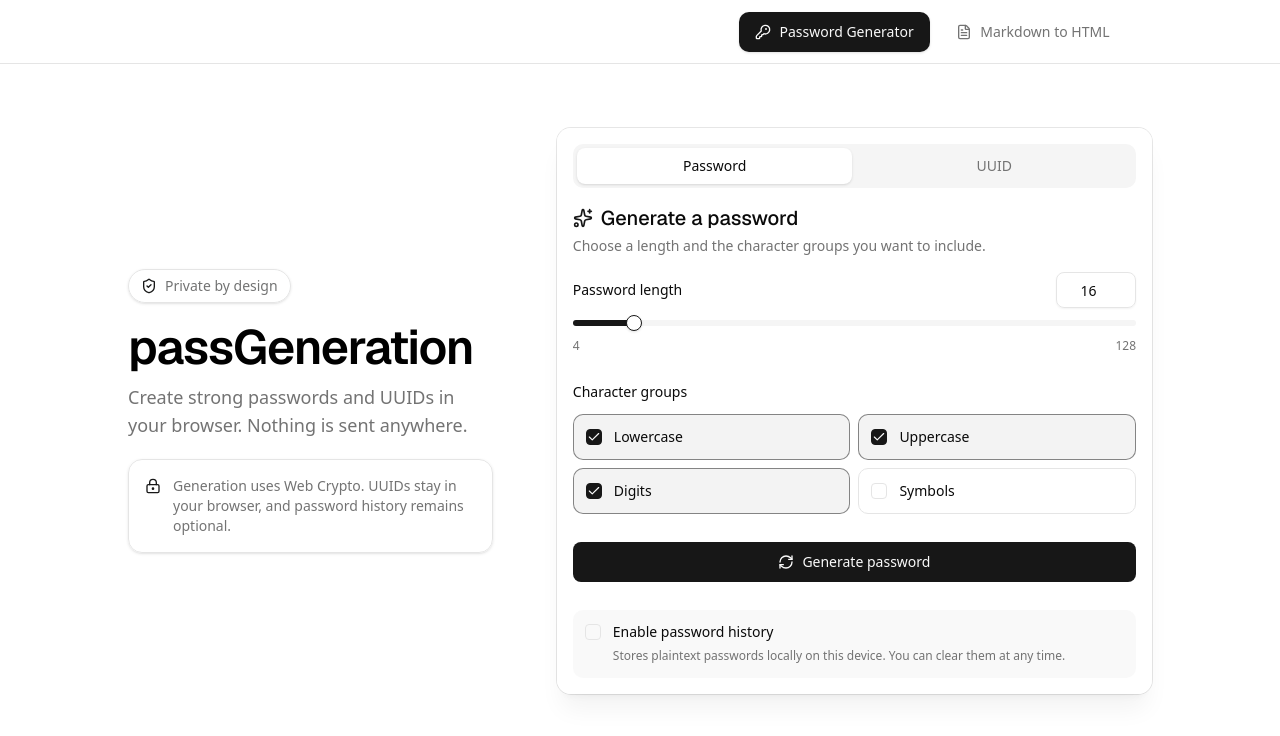
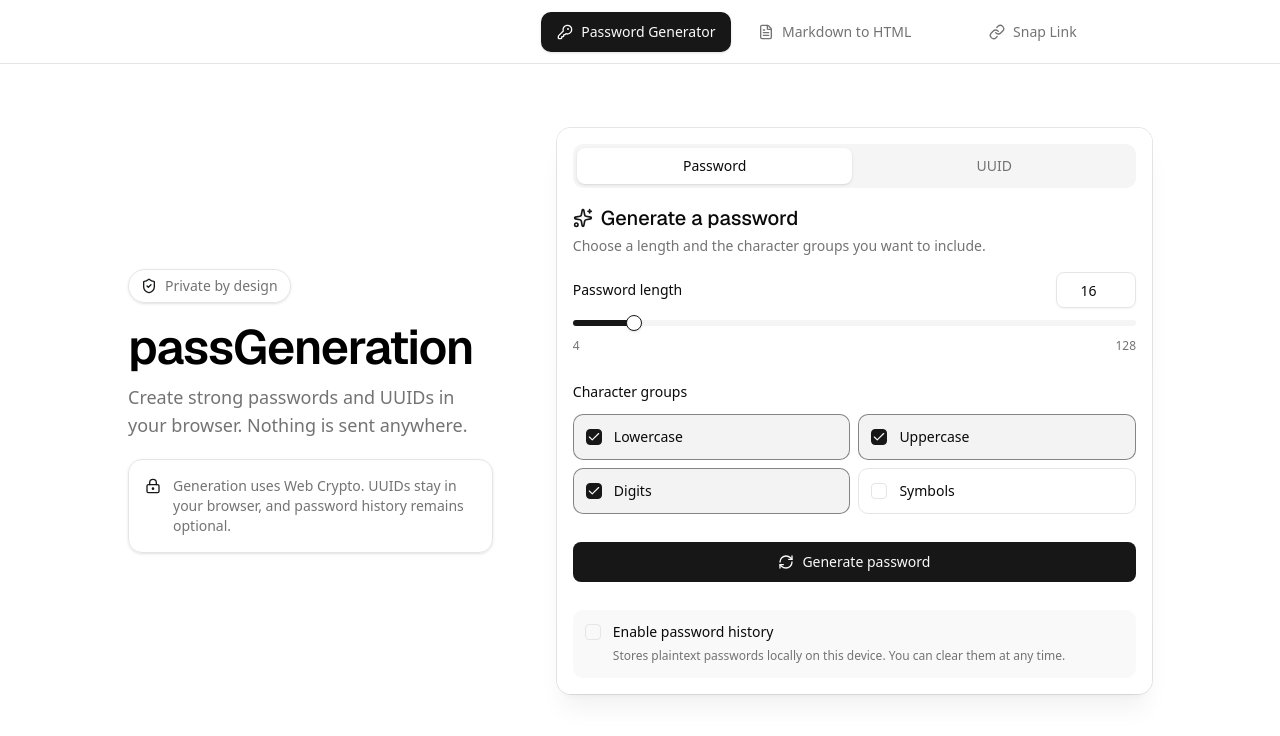
Before and after one commit to AlexandrBursak/PasswordGeneration, a Next.js app: page / in a window 1280 px wide. Shown: the top 736 px of the page. Built offline with nearby package versions, Linux system fonts and the light colour scheme.

Commit message:
feat(ui): link Snap Link in service navigation

```diff
--- a/src/view/components/ServiceNavigation.tsx
+++ b/src/view/components/ServiceNavigation.tsx
@@ -1,4 +1,4 @@
-import { FileText, KeyRound } from "lucide-react";
+import { FileText, KeyRound, Link } from "lucide-react";
 
 const services = [
   {
@@ -13,13 +13,19 @@ const services = [
     icon: FileText,
     current: false,
   },
+  {
+    href: "https://snap-link.rexsoftproduction.com/",
+    label: "Snap Link",
+    icon: Link,
+    current: false,
+  },
 ] as const;
 
 export function ServiceNavigation() {
   return (
     <header className="h-16 border-b bg-background/85 backdrop-blur">
       <nav aria-label="RexSoft services" className="mx-auto flex h-full w-full max-w-5xl items-center px-4 sm:px-6">
-        <ul className="grid w-full grid-cols-2 gap-2 sm:ml-auto sm:w-auto">
+        <ul className="grid w-full grid-cols-3 gap-2 sm:ml-auto sm:w-auto">
           {services.map(({ href, label, icon: Icon, current }) => (
             <li key={href}>
               <a
```
Also changed, not shown: 1 other file (tests, documents, lock files or other folders).
